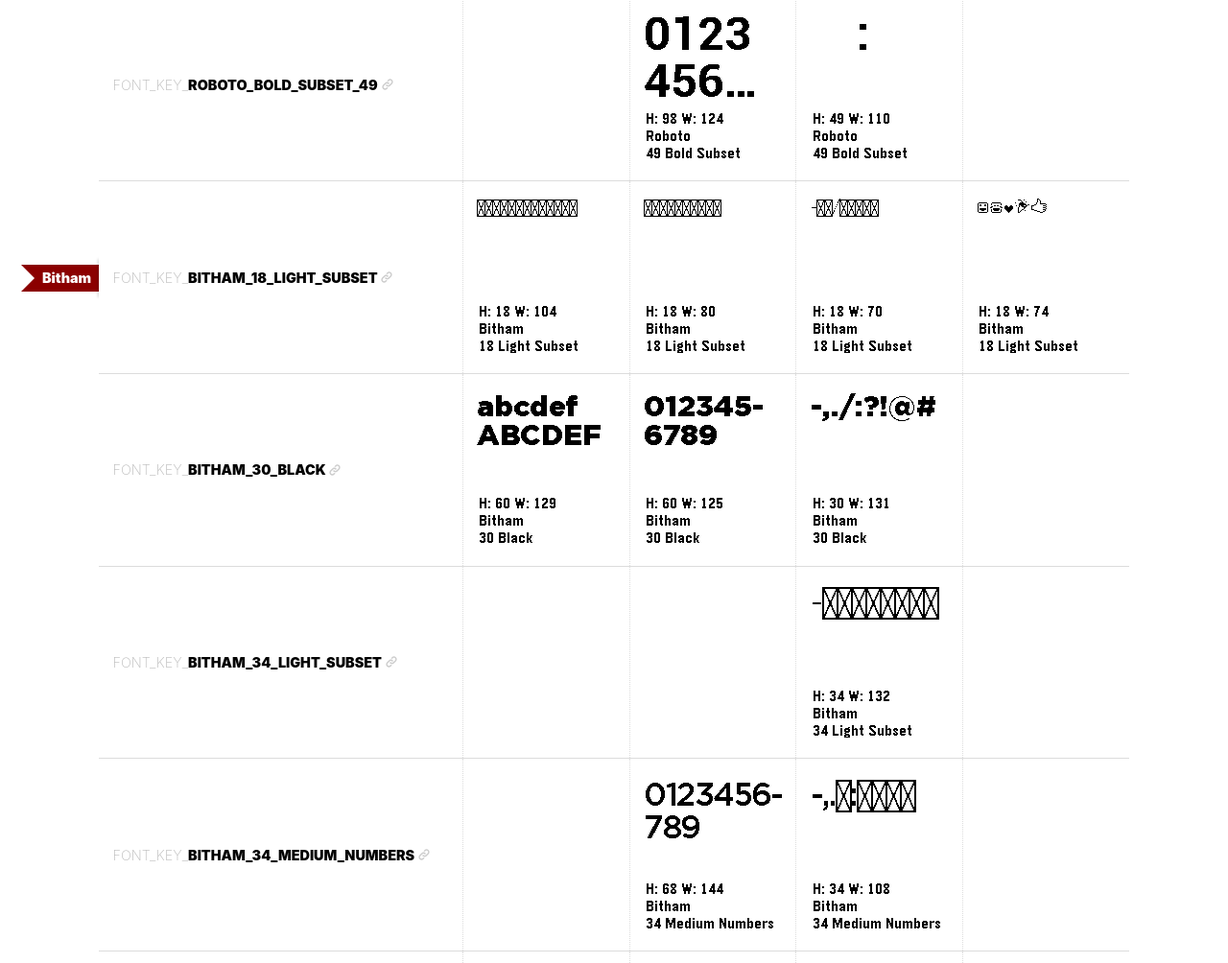
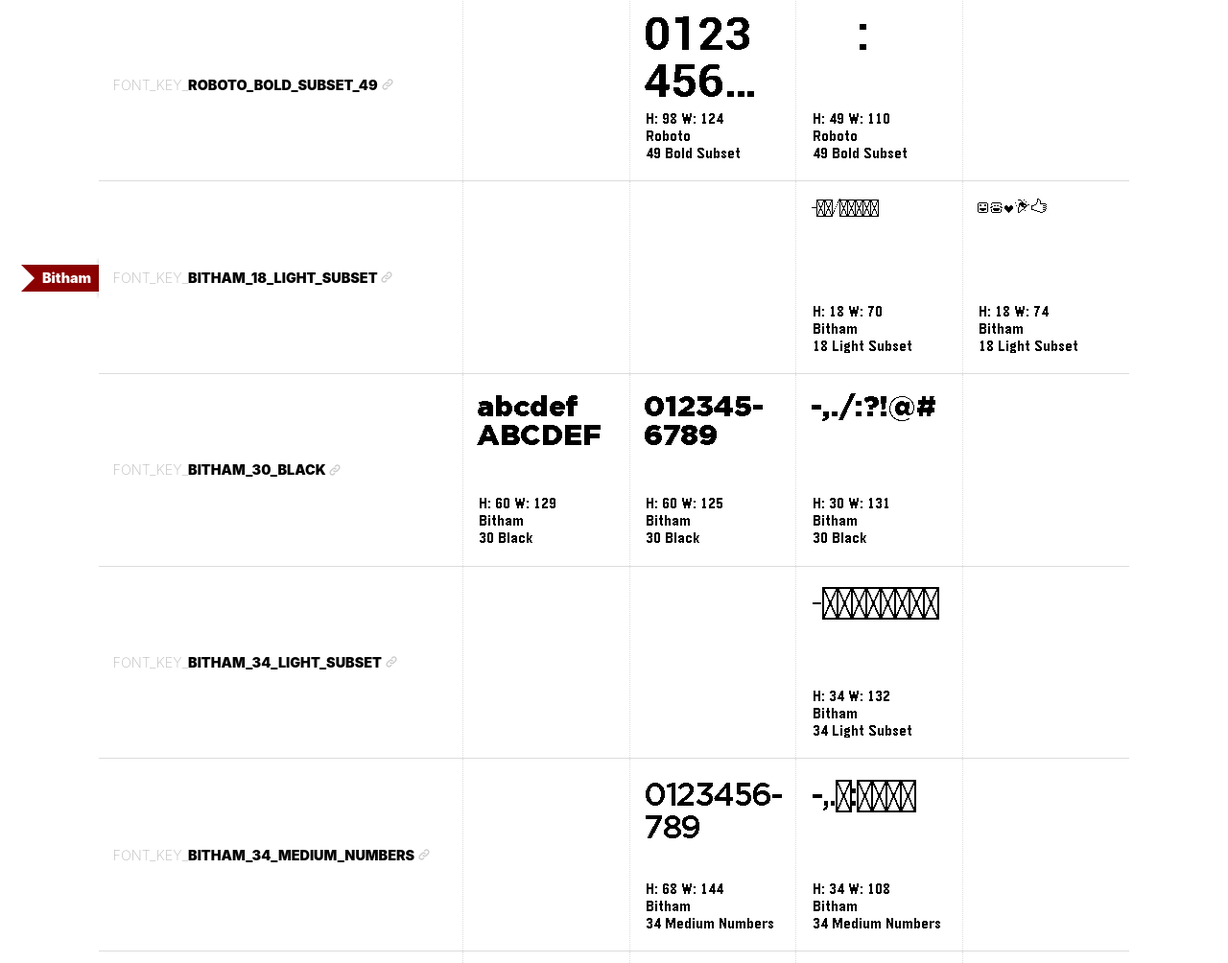
Before and after one commit to jneubrand/pebble-font-list, a plain HTML site: page index.html in a window 1280 px wide. Shown: the part 2422-3426 px from the top of the page at 96% size. Drawn offline with Linux system fonts and the light colour scheme.

Commit message:
Hide some more images by default

```diff
--- a/index.html
+++ b/index.html
@@ -232,8 +232,8 @@
         <td><img height="168" width="144" data-original="font_images/roboto-49b-subset-sym.png"/></td>
         <td><img height="168" width="144" data-original="font_images/roboto-49b-subset-emo.png" data-no-characters/></td></tr>
         <tr><td id="BITHAM_18_LIGHT_SUBSET"><bookmark>Bitham</bookmark><grayed>FONT_KEY_</grayed>BITHAM_18_LIGHT_SUBSET <a class="anchor" href="#BITHAM_18_LIGHT_SUBSET"></a></td>
-        <td><img height="168" width="144" data-original="font_images/bitham-18l-subset-abc.png"/></td>
-        <td><img height="168" width="144" data-original="font_images/bitham-18l-subset-num.png"/></td>
+        <td><img height="168" width="144" data-original="font_images/bitham-18l-subset-abc.png" data-no-characters/></td>
+        <td><img height="168" width="144" data-original="font_images/bitham-18l-subset-num.png" data-no-characters/></td>
         <td><img height="168" width="144" data-original="font_images/bitham-18l-subset-sym.png"/></td>
         <td><img height="168" width="144" data-original="font_images/bitham-18l-subset-emo.png"/></td></tr>
         <tr><td id="BITHAM_30_BLACK"><grayed>FONT_KEY_</grayed>BITHAM_30_BLACK <a class="anchor" href="#BITHAM_30_BLACK"></a></td>
```
